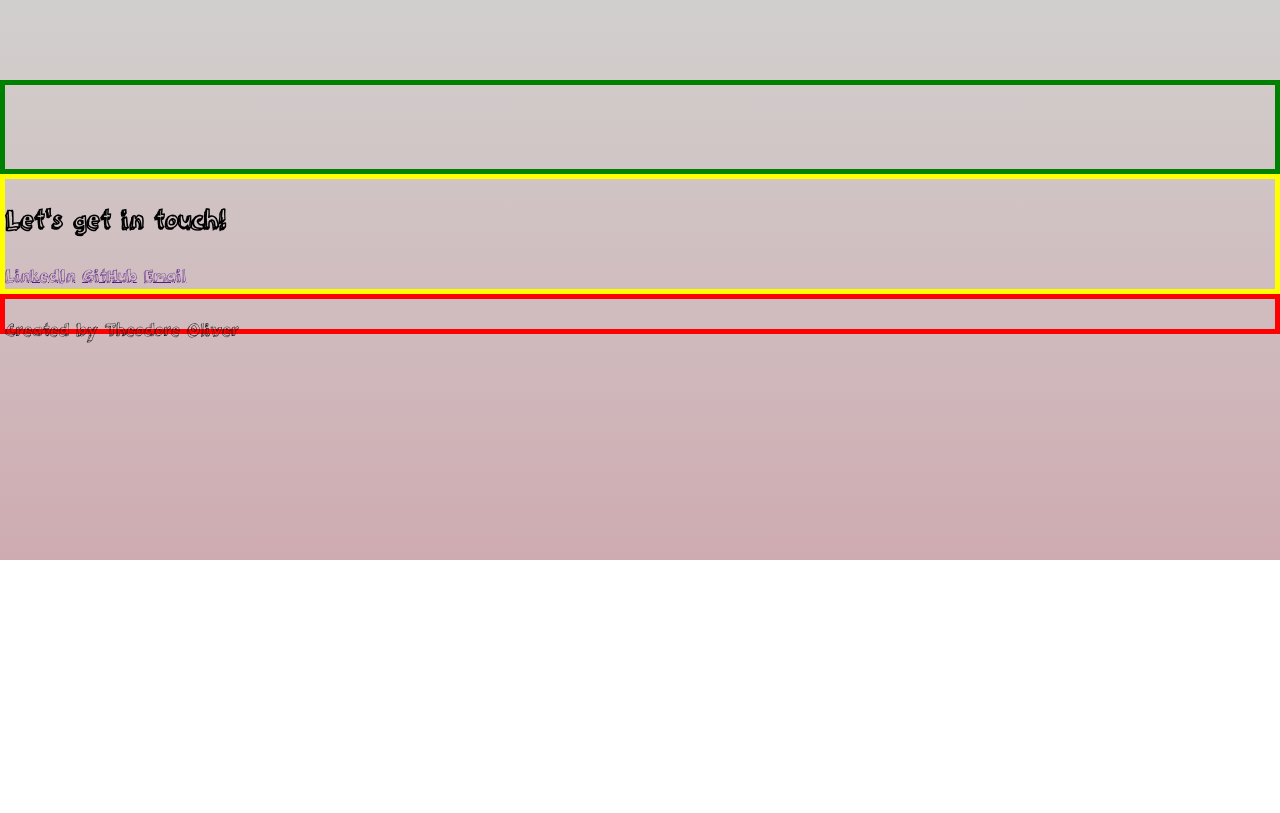
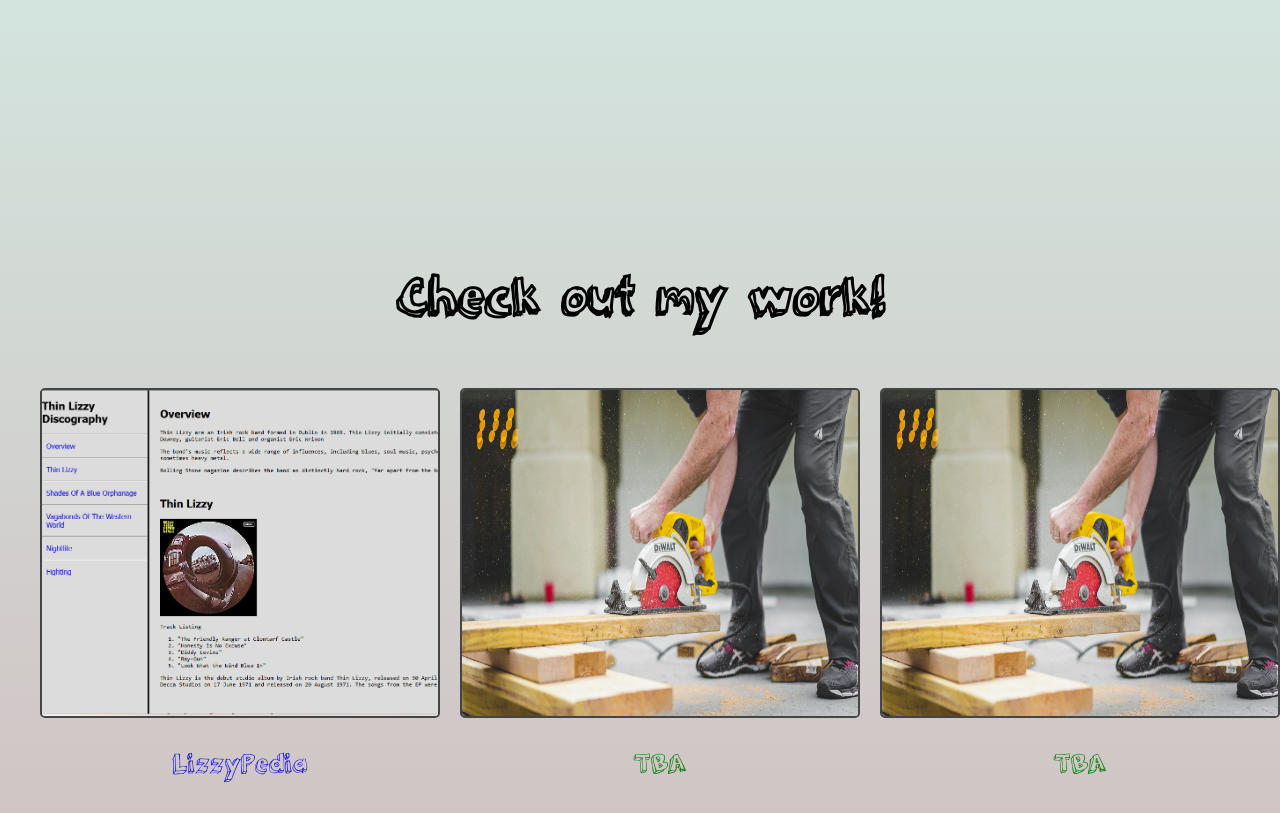
Before and after one commit to Turtlewords/portfolio_page, a plain HTML site: page index.html in a window 1280 px wide. Shown: the part 720-1533 px from the top of the page. Before the commit the page ends 1280 px from the top, so only its background shows below. Drawn offline with Linux system fonts and the light colour scheme; files whose address does not match are found by name.

Commit message:
Touched up html

```diff
--- a/index.html
+++ b/index.html
@@ -1,10 +1,10 @@
 <!DOCTYPE html>
 <html lang="en">
   <head>
-        <meta charset="utf-8">
-        <meta name="viewport" content="width=device-width, initial-scale=1.0">
+    <meta charset="utf-8" />
+    <meta name="viewport" content="width=device-width, initial-scale=1.0" />
     <title>Theodore Oliver</title>
-        <link rel="stylesheet" href="styles.css">
+    <link rel="stylesheet" href="styles.css" />
   </head>
   <body>
     <!-- Header section containing navbar -->
@@ -26,22 +26,37 @@
     </section>
     <!-- Portfolio section -->
     <section id="projects">
+      <h2>Check out my work!</h2>
+      <div id="project-grid">
         <div class="project-container">
-                <img class="project-img" src="" alt="">
-                <div class="project-title">
-
+          <img
+            class="project-img"
+            src="./assets/images/thin_lizzy.png"
+            alt="a screenshot of a page about the rock band Thin Lizzy"
+          />
+          <div class="project-tile">
+            <p class="project-text"><a href="https://turtlewords.github.io/technical_doc/" target="_blank">LizzyPedia</a></p>
           </div>
         </div>
         <div class="project-container">
-                <img class="project-img" src="" alt="">
-                <div class="project-title">
-
+          <img
+            class="project-img"
+            src="./assets/images/construction.jpg"
+            alt="TBA"
+          />
+          <div class="project-tile">
+            <p class="project-text"><a href="">TBA</a></p>
           </div>
         </div>
         <div class="project-container">
-                <img class="project-img" src="" alt="">
-                <div class="project-title">
-
+          <img
+            class="project-img"
+            src="./assets/images/construction.jpg"
+            alt="TBA"
+          />
+          <div class="project-tile">
+            <p class="project-text"><a href="">TBA</a></p>
+          </div>
         </div>
       </div>
     </section>
@@ -49,8 +64,8 @@
     <section id="contact">
       <h2>Let's get in touch!</h2>
       <div class="contact-links">
-                <a href="">LinkedIn</a>
-                <a href="">GitHub</a>
+        <a href="https://www.linkedin.com/in/theoliver8/" target="_blank">LinkedIn</a>
+        <a id="profile-link" href="https://github.com/Turtlewords" target="_blank">GitHub</a>
         <a href="">Email</a>
       </div>
     </section>
--- a/styles.css
+++ b/styles.css
@@ -5,9 +5,13 @@
 
     font-weight: normal;
     font-style: normal;
-
 }
 
+@media print {
+    body {
+        font-family: 'Times New Roman', Times, serif;
+    }
+}
 
 * {
     box-sizing: border-box;
@@ -20,8 +24,8 @@ html {
 
 body {
     background: linear-gradient(#D6FFF3, #CEABB1);
-    height: 100vw;
-    width: 100vw;
+    height: 100%;
+    width: 100%;
     margin: 0;
     padding: 0;
 }
@@ -54,6 +58,9 @@ nav a {
     font-size: 2rem;
 }
 
+nav a:visited {
+    color: green;
+}
 
 #welcome-section {
     height: 100vh;
@@ -76,14 +83,79 @@ nav a {
 }
 
 #projects {
-    border: 5px solid green;
+    margin-top: 10vh;
+    padding: 30px;
+    text-align: center;
+}
+
+#projects h2 {
+    font-size: 3rem;
+    margin-top: 8vh;
+}
+
+#project-grid {
+    display: grid;
+    grid-template-columns: auto auto auto;
+}
+
+.project-container {
+    padding: 10px;
+    text-align: center;
+}
+
+.project-img {
+    width: 400px;
+    height: 329.91px;
+    border-radius: 5px;
+    border: 2px solid #444545;
+}
+
+.project-text a{
+    font-size: 1.5rem;
+    text-decoration: none;
+}
+
+.project-text a:visited {
+    color: green;
+}
+
+.project-text a:hover {
+    font-size: 2.2rem;
 }
 
 #contact {
-    border: 5px solid yellow;
+    text-align: center;
+    padding: 200px;
+
+}
+
+#contact h2 {
+    font-size: 3.0rem;
+}
+
+.contact-links {
+
+    display: flex;
+    justify-content: center;
+    gap: 30px;
+}
+
+#contact a {
+    text-decoration: none;
+    font-size: 2rem;
+}
+
+#contact a:visited {
+    color: green;
 }
 
 footer {
     height: 5vh;
-    border: 5px solid red;
+    background-color: #D6FFF3;
+    padding: 10px;
+    text-align: end;
 }
+
+footer p {
+    margin-right: 30px;
+}
```
Also changed, not shown: assets/images/construction.jpg (added), assets/images/thin_lizzy.png (added). Lines whose indentation alone changed are shown as unchanged.
